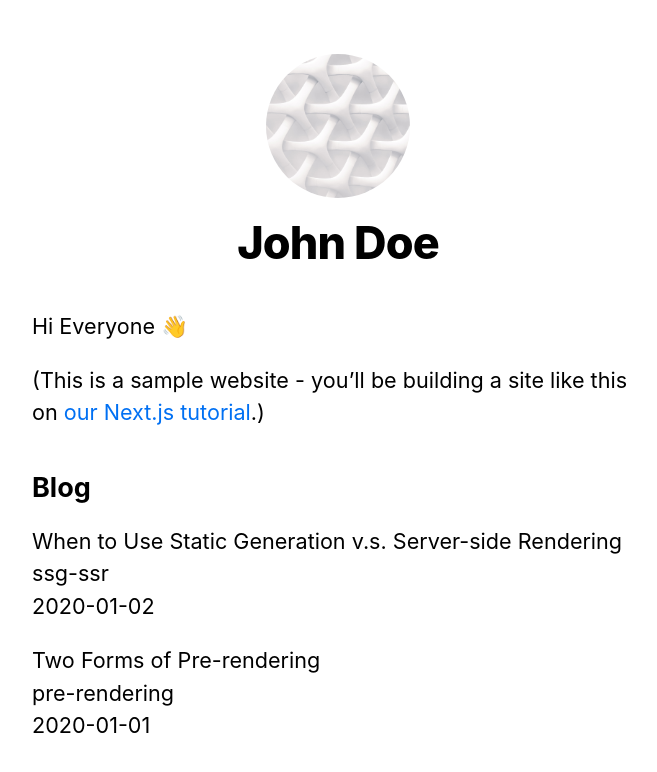
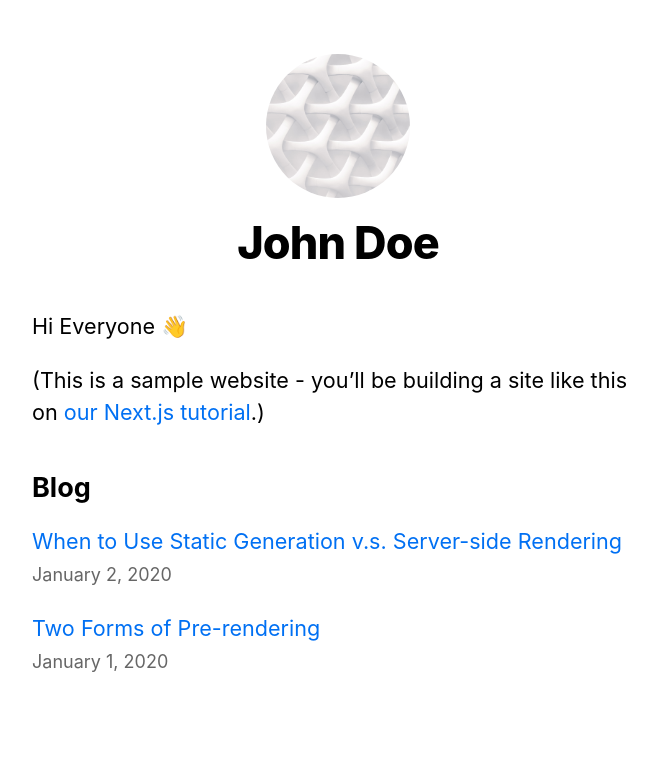
Before and after one commit to kevin-dev71/learn-nextjs, a Next.js app: page / in a window 1280 px wide. Shown: the top 772 px of the page, without its empty margins (302-959 px from the left). Built offline with nearby package versions, Linux system fonts and the light colour scheme.

Commit message:
dynamic routes

```diff
--- a/pages/index.js
+++ b/pages/index.js
@@ -3,6 +3,8 @@
 // @ts-ignore
 import utilStyles from "../styles/utils.module.css"
 import { getSortedPostsData } from "../lib/posts"
+import Link from "next/link"
+import Date from "../components/date"
 
 export async function getStaticProps() {
   const allPostsData = getSortedPostsData()
@@ -32,11 +34,13 @@
         <ul className={utilStyles.list}>
           {allPostsData.map(({ id, date, title }) => (
             <li className={utilStyles.listItem} key={id}>
-              {title}
+              <Link href={`/posts/${id}`}>
+                <a>{title}</a>
+              </Link>
               <br />
-              {id}
-              <br />
-              {date}
+              <small className={utilStyles.lightText}>
+                <Date dateString={date} />
+              </small>
             </li>
           ))}
         </ul>
```
